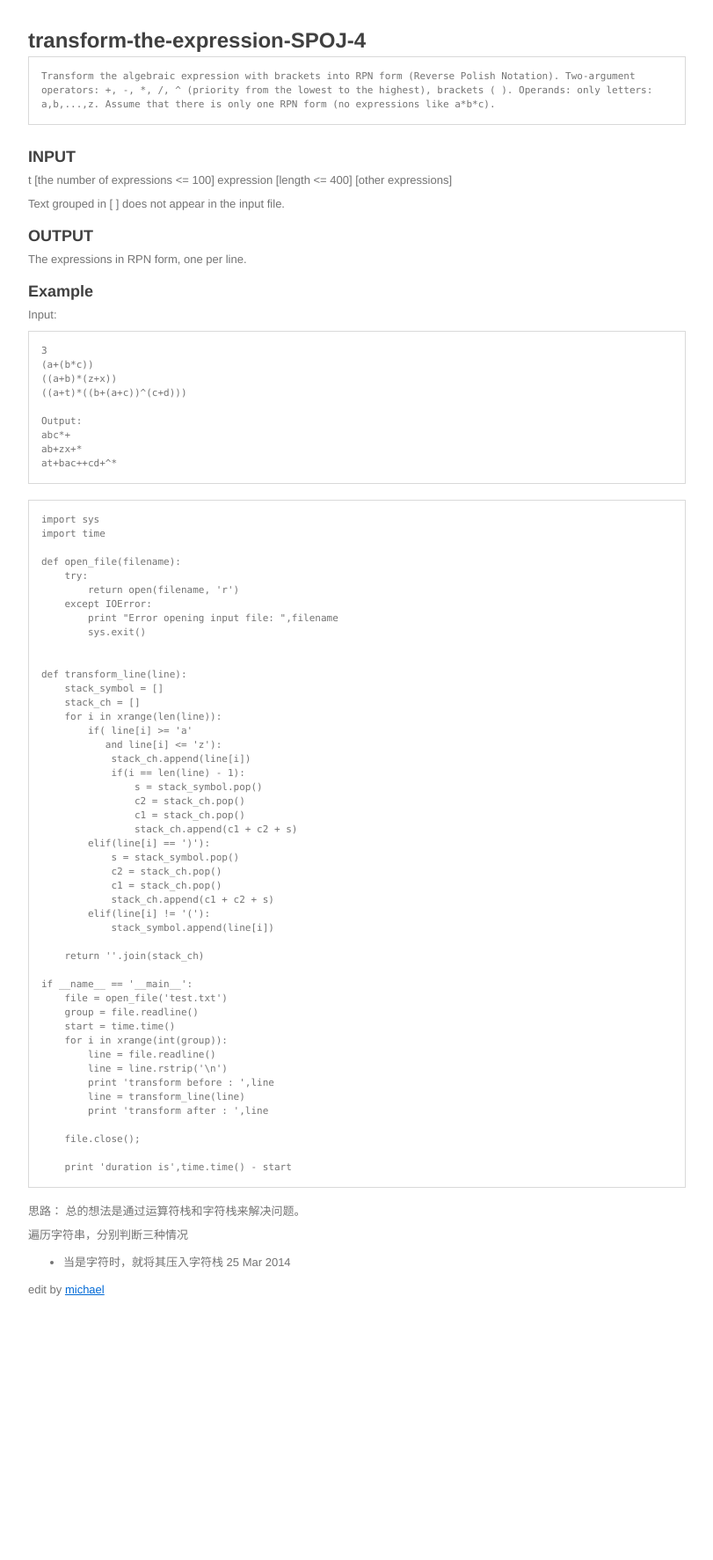
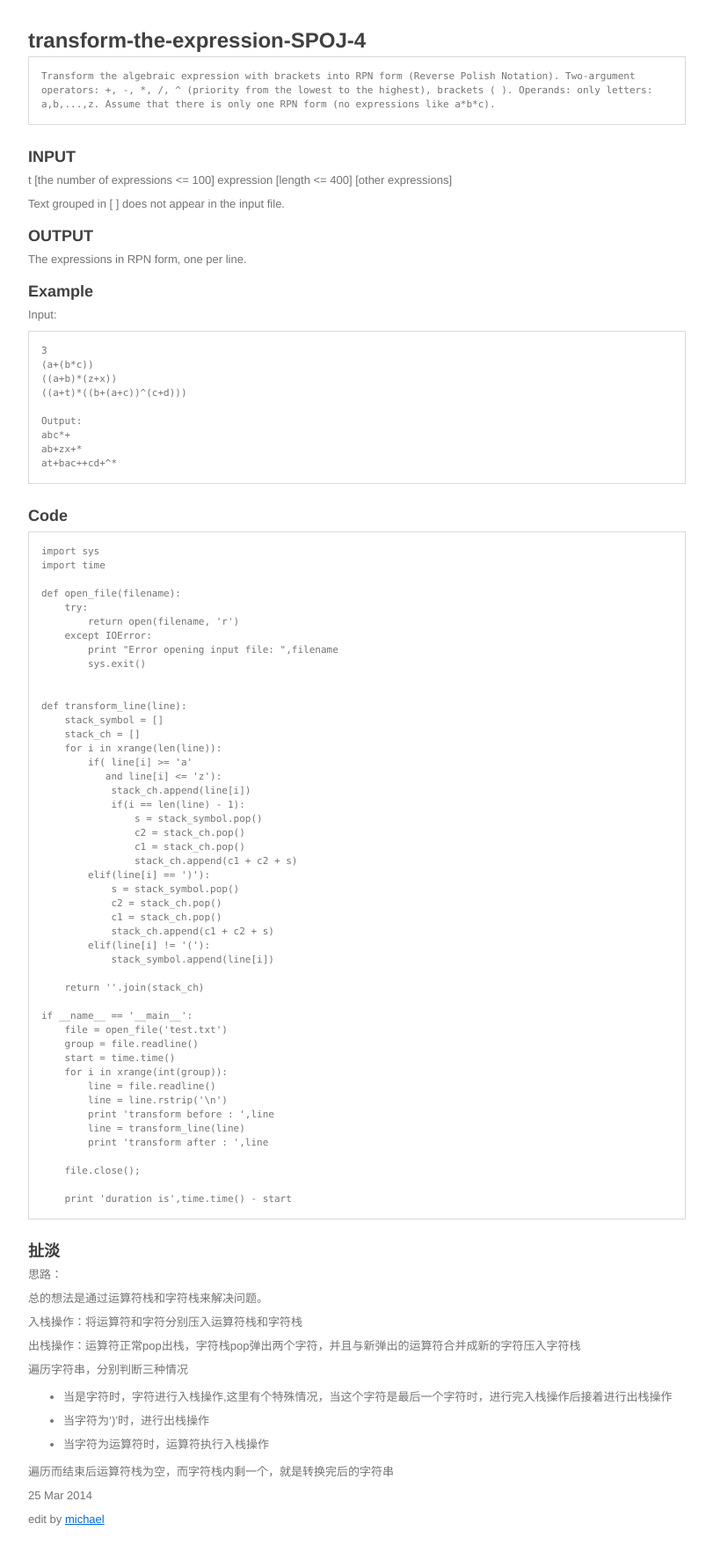
Before and after one commit to AxeMea/axemea.github.com, a Jekyll site: the page built from _posts/2014-03-25-spoj-problem-transform-the-expression.md, in a window 1280 px wide. Shown: the whole page at 88% size, without its empty margins (234-1045 px from the left). Built offline with Jekyll 4.4.1, drawn with Linux system fonts in a browser that asks for light colours; before the commit the page ends 1512 px from its top, so only the background shows below that.

Commit message:
2014-03-25-spoj-problem-transform-the-expression.md 2014-03-28-spoj-problem-the-next-palindrome.md

````diff
--- a/_posts/2014-03-25-spoj-problem-transform-the-expression.md
+++ b/_posts/2014-03-25-spoj-problem-transform-the-expression.md
@@ -36,7 +36,7 @@ ab+zx+*
 at+bac++cd+^*
 ```
 
-
+###Code
 ```python
 import sys
 import time
@@ -87,10 +87,24 @@ if __name__ == '__main__':
     print 'duration is',time.time() - start
 ```
 
+###扯淡
+
 思路：
+
 总的想法是通过运算符栈和字符栈来解决问题。
+
+入栈操作：将运算符和字符分别压入运算符栈和字符栈
+
+出栈操作：运算符正常pop出栈，字符栈pop弹出两个字符，并且与新弹出的运算符合并成新的字符压入字符栈
 
 遍历字符串，分别判断三种情况
 
-* 当是字符时，就将其压入字符栈
+* 当是字符时，字符进行入栈操作,这里有个特殊情况，当这个字符是最后一个字符时，进行完入栈操作后接着进行出栈操作
+
+* 当字符为')'时，进行出栈操作
+
+* 当字符为运算符时，运算符执行入栈操作
+
+遍历而结束后运算符栈为空，而字符栈内剩一个，就是转换完后的字符串
+
 {{ page.date | date_to_string }}
````
Also changed, not shown: _posts/2014-03-28-spoj-problem-the-next-palindrome.md (+1 -1 lines).
